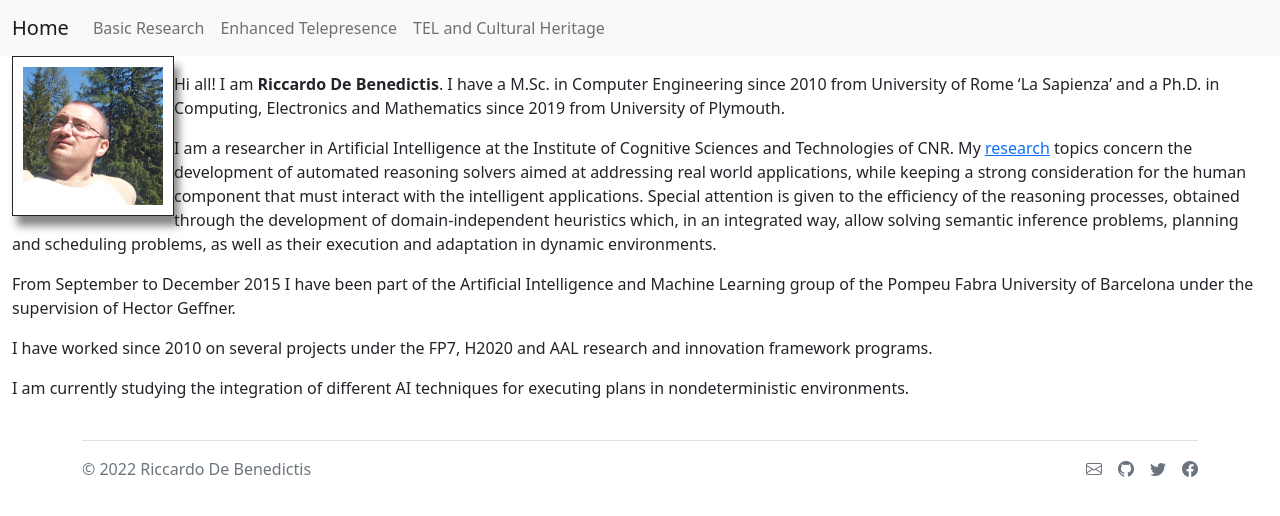
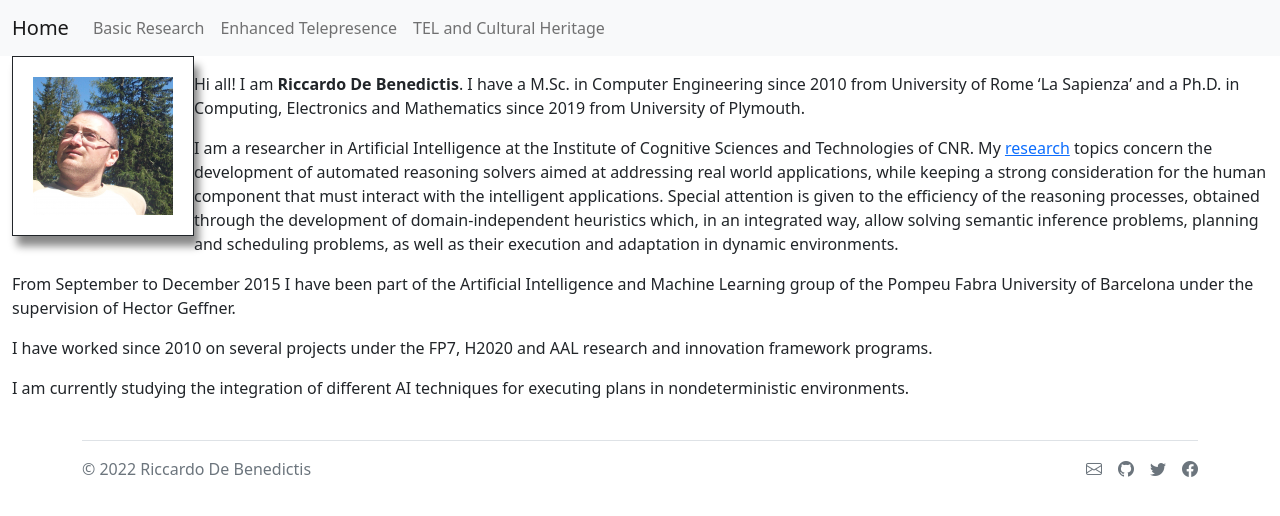
Before and after one commit to riccardodebenedictis/riccardodebenedictis.github.io, a Jekyll site: the page built from index.md, in a window 1280 px wide. Shown: the top 516 px of the page. Built offline with Jekyll 4.4.1, drawn with Linux system fonts in a browser that asks for light colours.

```diff
--- a/index.md
+++ b/index.md
@@ -2,7 +2,7 @@
 layout: default
 title: Home
 ---
-<img style="float: left; border: 1px solid; box-shadow: 5px 10px 8px #888888; padding: 10px;" src="figures/face.png">
+<img style="float: left; border: 1px solid; box-shadow: 5px 10px 8px #888888; padding: 20px;" src="figures/face.png">
 
 Hi all! I am **{{site.name}}**. I have a M.Sc. in Computer Engineering since 2010 from University of Rome 'La Sapienza' and a Ph.D. in Computing, Electronics and Mathematics since 2019 from University of Plymouth.
 
```
